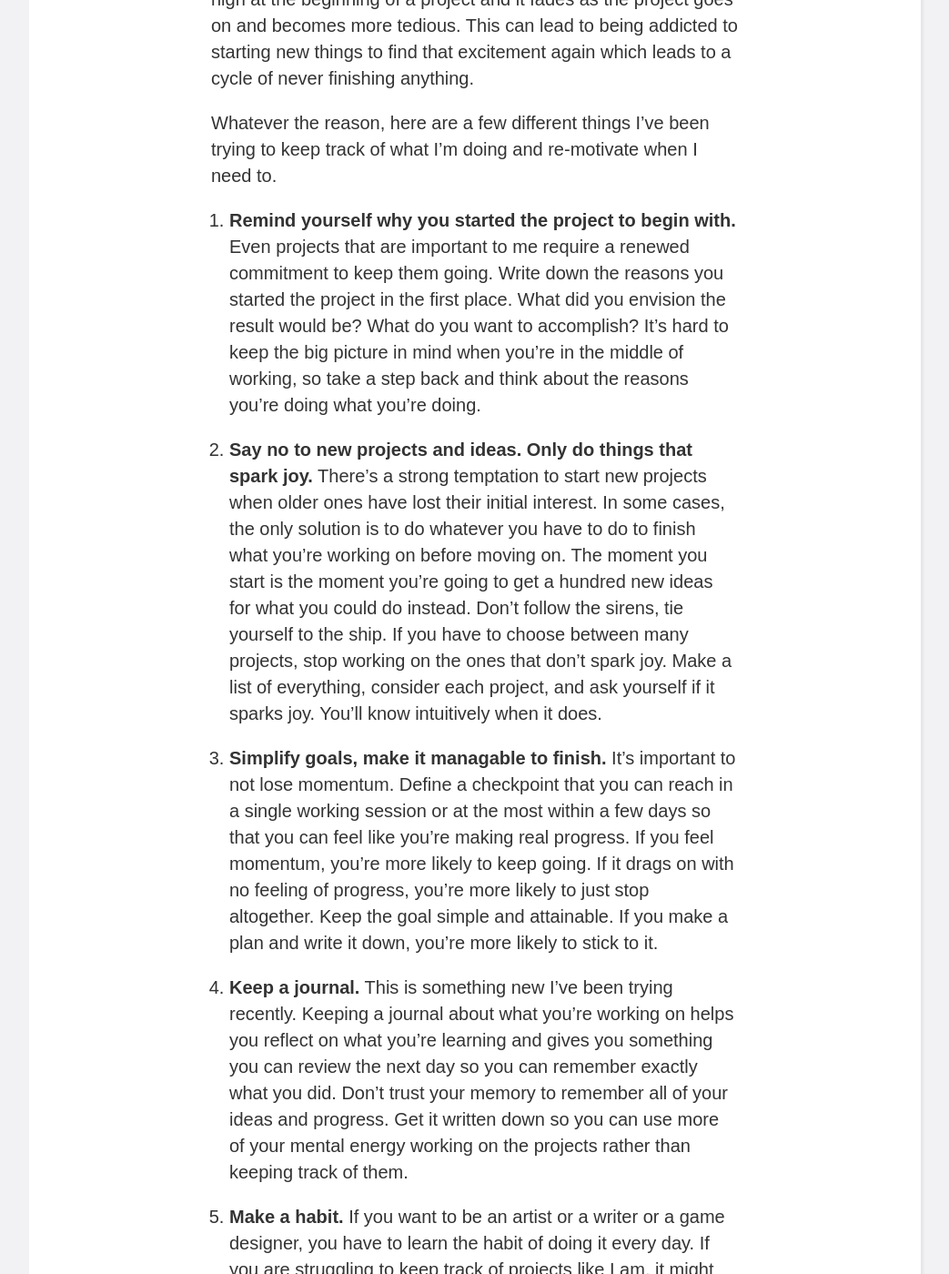
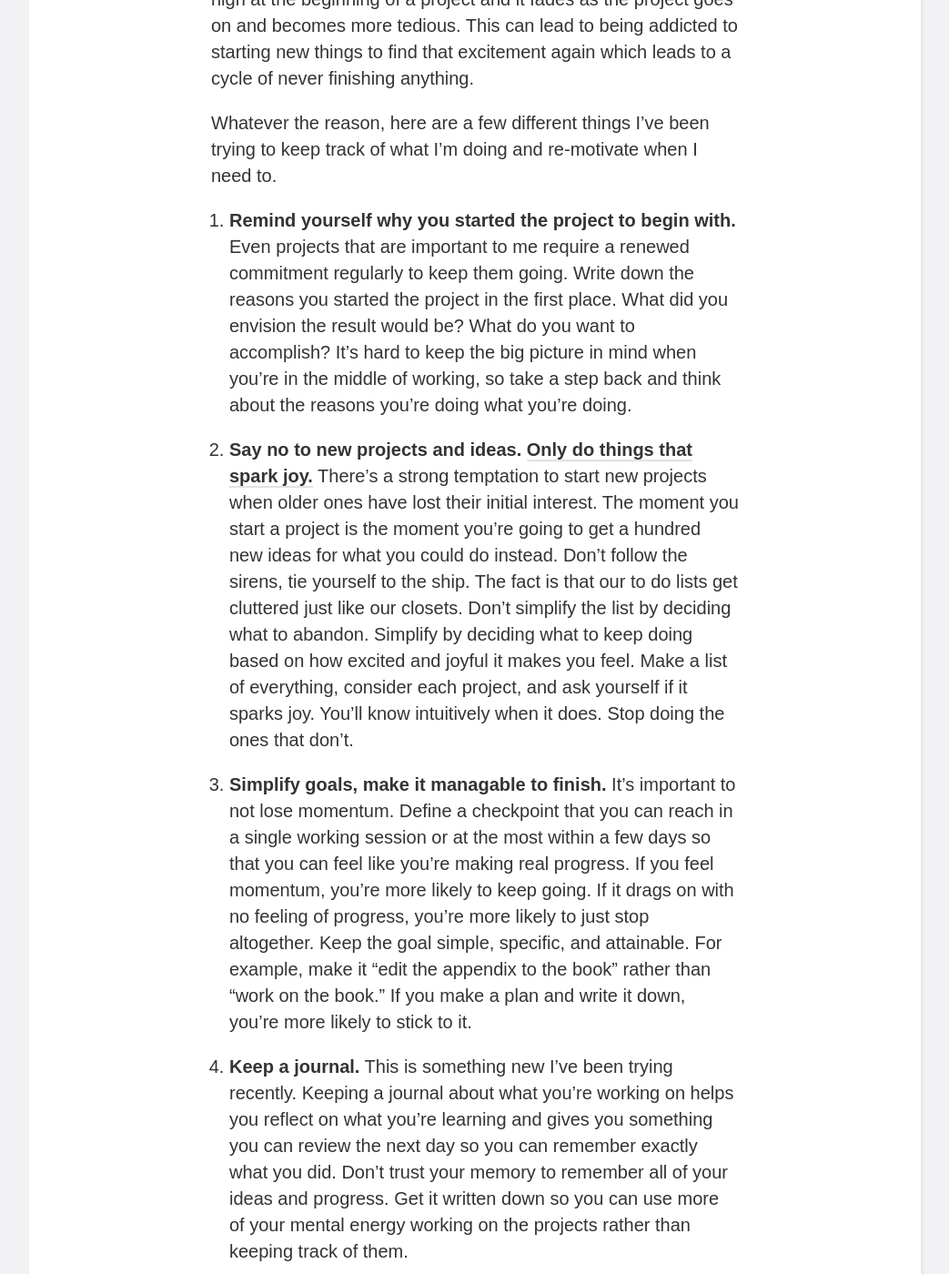
Before and after one commit to kmcgillivray/kmcgillivray.github.io, a Jekyll site: the page built from _posts/2014-11-30-project-amnesia.md, in a window 1280 px wide and 1400 px high, scrolled down 714 px. Shown: the whole window at 91% size, without its empty margins (118-1161 px from the left). Built offline with Jekyll 4.4.1, drawn with Linux system fonts in a browser that asks for light colours; nearby versions of some CDN libraries; some of the changed text lies outside the part shown.

Commit message:
Edit project amnesia post.

```diff
--- a/_posts/2014-11-30-project-amnesia.md
+++ b/_posts/2014-11-30-project-amnesia.md
@@ -10,20 +10,22 @@
 
 Right now I'm struggling with project amnesia. By project amnesia I mean that I'll start a new project, and I'll be really excited about it and it feels important to me, but then a week or two later I suddenly realize that I've *completely forgotten about it*. I haven't spent time with it in days, and it hasn't even been on my mind. How can something that I was so excited about and cared about be forgotten so easily?
 
-In some cases this can also be a sign that the project wasn't that important to me after all. It could also mean that I have too much going on at once to be able to remember everything. Or, it could mean that I haven't been doing it long enough to make it a habit.
+In some cases this could be a sign that the project wasn't that important to me after all. It could also mean that I have too much going on at once to be able to remember everything. Or, it could mean that I haven't been doing it long enough to make it a habit.
 
 Of course, this is a common experience. Energy and interest is high at the beginning of a project and it fades as the project goes on and becomes more tedious. This can lead to being addicted to starting new things to find that excitement again which leads to a cycle of never finishing anything.
 
 Whatever the reason, here are a few different things I've been trying to keep track of what I'm doing and re-motivate when I need to.
 
-1. **Remind yourself why you started the project to begin with.** Even projects that are important to me require a renewed commitment to keep them going. Write down the reasons you started the project in the first place. What did you envision the result would be? What do you want to accomplish? It's hard to keep the big picture in mind when you're in the middle of working, so take a step back and think about the reasons you're doing what you're doing.
+1. **Remind yourself why you started the project to begin with.** Even projects that are important to me require a renewed commitment regularly to keep them going. Write down the reasons you started the project in the first place. What did you envision the result would be? What do you want to accomplish? It's hard to keep the big picture in mind when you're in the middle of working, so take a step back and think about the reasons you're doing what you're doing.
 
-2. **Say no to new projects and ideas. Only do things that spark joy.** There's a strong temptation to start new projects when older ones have lost their initial interest. In some cases, the only solution is to do whatever you have to do to finish what you're working on before moving on. The moment you start is the moment you're going to get a hundred new ideas for what you could do instead. Don't follow the sirens, tie yourself to the ship. If you have to choose between many projects, stop working on the ones that don't spark joy. Make a list of everything, consider each project, and ask yourself if it sparks joy. You'll know intuitively when it does.
+2. **Say no to new projects and ideas. [Only do things that spark joy.](http://www.nytimes.com/2014/10/23/garden/home-organization-advice-from-marie-kondo.html?_r=0)** There's a strong temptation to start new projects when older ones have lost their initial interest. The moment you start a project is the moment you're going to get a hundred new ideas for what you could do instead. Don't follow the sirens, tie yourself to the ship. The fact is that our to do lists get cluttered just like our closets. Don't simplify the list by deciding what to abandon. Simplify by deciding what to keep doing based on how excited and joyful it makes you feel. Make a list of everything, consider each project, and ask yourself if it sparks joy. You'll know intuitively when it does. Stop doing the ones that don't.
 
-3. **Simplify goals, make it managable to finish.** It's important to not lose momentum. Define a checkpoint that you can reach in a single working session or at the most within a few days so that you can feel like you're making real progress. If you feel momentum, you're more likely to keep going. If it drags on with no feeling of progress, you're more likely to just stop altogether. Keep the goal simple and attainable. If you make a plan and write it down, you're more likely to stick to it.
+3. **Simplify goals, make it managable to finish.** It's important to not lose momentum. Define a checkpoint that you can reach in a single working session or at the most within a few days so that you can feel like you're making real progress. If you feel momentum, you're more likely to keep going. If it drags on with no feeling of progress, you're more likely to just stop altogether. Keep the goal simple, specific, and attainable. For example, make it "edit the appendix to the book" rather than "work on the book." If you make a plan and write it down, you're more likely to stick to it.
 
 4. **Keep a journal.** This is something new I've been trying recently. Keeping a journal about what you're working on helps you reflect on what you're learning and gives you something you can review the next day so you can remember exactly what you did. Don't trust your memory to remember all of your ideas and progress. Get it written down so you can use more of your mental energy working on the projects rather than keeping track of them.
 
-5. **Make a habit.** If you want to be an artist or a writer or a game designer, you have to learn the habit of doing it every day. If you are struggling to keep track of projects like I am, it might be because it's not part of your daily routine and habits. There are a lot of theories about how to make something into a habit in order to make a real change. One way that I like is to keep a list of what you're working on (along with your journal if possible) and set a reminder to review it on the first day of every month. See [Live Like a Hydra](https://medium.com/@buster/live-like-a-hydra-c02337782a89) by Buster Benson, or this [new book](http://zenhabitsbook.com) by Leo Babauta, blogger at [Zen Habits](http://zenhabits.net).
+5. **Make a habit.** If you want to be an artist or a writer or a game designer, you have to learn the habit of doing it every day. If you are struggling to keep track of projects like I am, it might be because it's not part of your daily routine and habits. There are a lot of theories about how to make something into a habit in order to make a real change. One way that I like is to keep a list of what you're working on (along with your journal if possible) and set a reminder to review it on the first day of every month. See [Live Like a Hydra](https://medium.com/@buster/live-like-a-hydra-c02337782a89) by Buster Benson, or this [new book](http://zenhabitsbook.com) by Leo Babauta, blogger at [Zen Habits](http://zenhabits.net) for two expert opinions on setting goals and learning habits.
 
-I struggle with this a lot right now and I'm still trying new ways to keep organized and stay focused. Have you found it challenging to stay focused on projects? Have you found ways to manage it? Let me know on [Twitter](http://twitter.com/kev_mcg).
+I struggle with this a lot right now and I'm still trying new ways to keep organized and stay focused. The silver lining in all of this is that it's pretty great that we even get to have this problem. There are so many exciting things to do, the flow of ideas never ends, and we just have to try to keep up with it.
+
+Have you found it challenging to stay focused on projects? Have you found ways to manage it? Let me know on [Twitter](http://twitter.com/kev_mcg).
```
